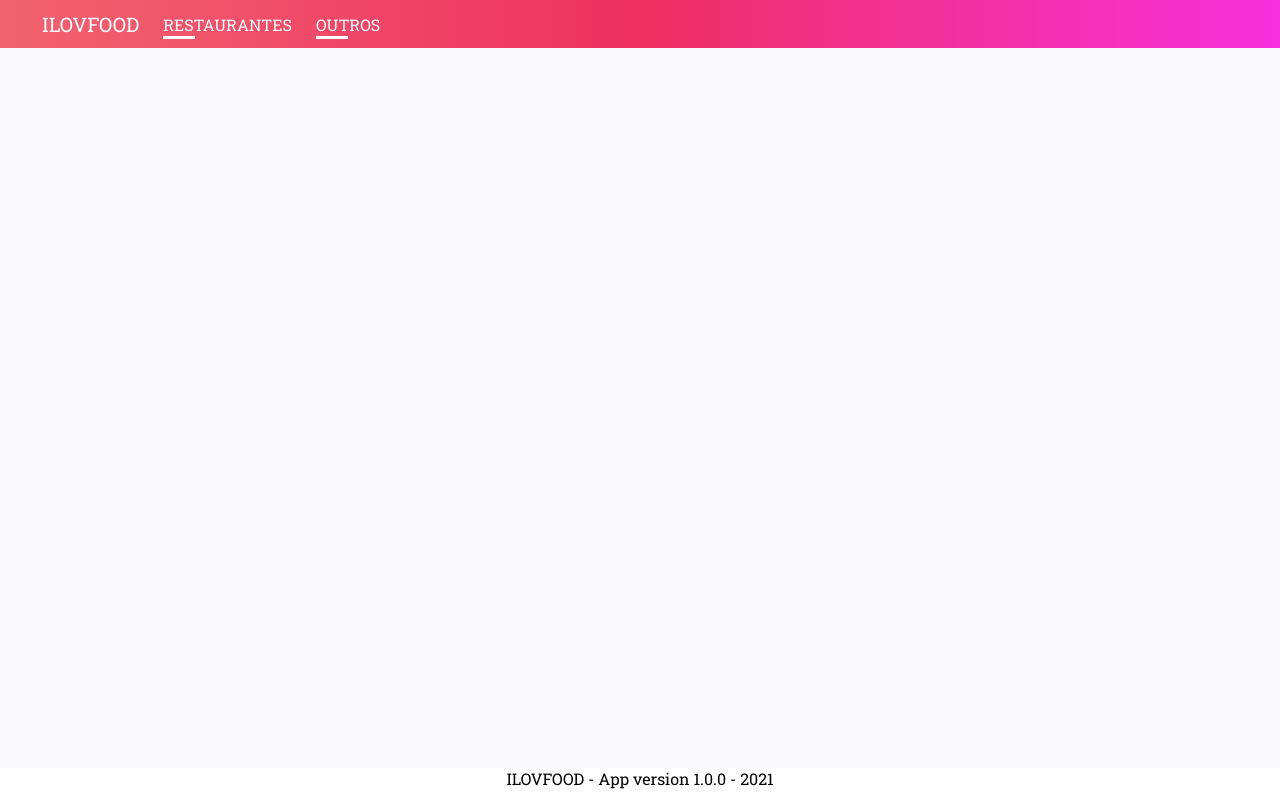
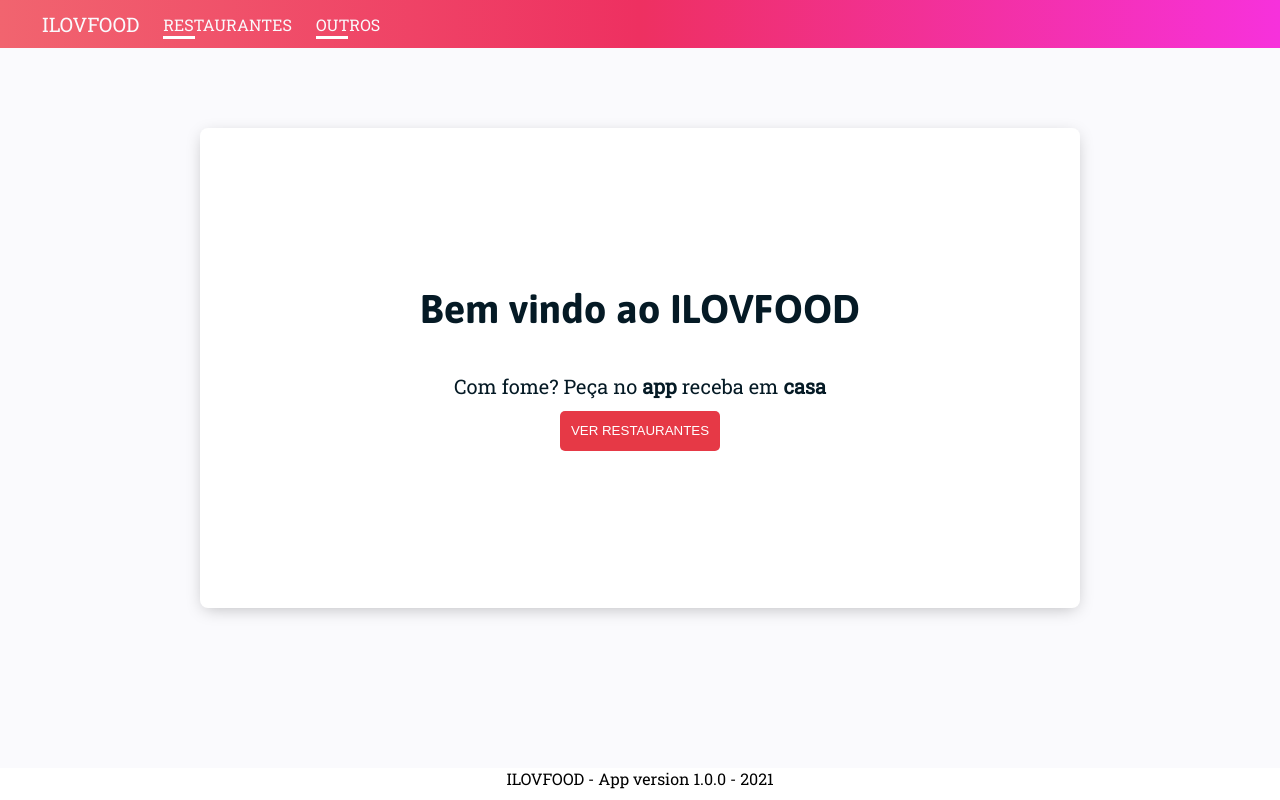
Before and after one commit to psbrunosouza/IloveFood, an Angular app: page / in a window 1280 px wide. Built offline with nearby package versions, Linux system fonts and the light colour scheme.

Commit message:
home page created

```diff
--- a/src/@components/header-template/components/menu/menu.component.scss
+++ b/src/@components/header-template/components/menu/menu.component.scss
@@ -8,6 +8,12 @@ ul.menu {
 
   li + li{
     margin-left: 24px;
+  }
+
+  li {
+    a {
+      color: $text-light-color;
+    }
   }
 
   li.brand{
--- a/src/@theme/theme.scss
+++ b/src/@theme/theme.scss
@@ -1,9 +1,17 @@
+/** imports */
+@import url('https://fonts.googleapis.com/css2?family=Asap:ital,wght@0,400;0,500;0,600;0,700;1,400;1,500;1,600;1,700&display=swap');
+@import url('https://fonts.googleapis.com/css2?family=Roboto+Slab:wght@100;400&display=swap');
+
 /** Main colors */
 $base-rubro-color: #e63946;
 $bg-light-color: #fafafd;
 $text-light-color: #fafafd;
-$text-dark-color: #fafafd;
+$text-dark-color: #051a25;
 
 /** gradients */
 $header-gd-color: linear-gradient(90deg, rgba(241,100,111,1) 0%, rgba(238,48,97,1) 50%, rgba(247,49,220,1) 100%);
 $text-gd-color: linear-gradient(90deg, rgba(255,185,190,1) 0%, rgba(138,117,244,1) 50%, rgba(255,63,229,1) 100%);
+
+/** fonts */
+$header-font: 'Asap', sans-serif;
+$p-font: 'Roboto Slab', serif;
--- a/src/app/app.component.html
+++ b/src/app/app.component.html
@@ -1,3 +1,3 @@
 <tem-header-template></tem-header-template>
-
+<hom-home></hom-home>
 <tem-footer-template></tem-footer-template>
--- a/src/app/app.module.ts
+++ b/src/app/app.module.ts
@@ -2,10 +2,11 @@ import { NgModule } from '@angular/core';
 import { BrowserModule } from '@angular/platform-browser';
 import { ComponentsModule } from '@components/@components.module';
 import { AppComponent } from './app.component';
+import { HomeModule } from './pages/home/home.module';
 
 @NgModule({
   declarations: [AppComponent],
-  imports: [BrowserModule, ComponentsModule],
+  imports: [BrowserModule, ComponentsModule, HomeModule],
   providers: [],
   bootstrap: [AppComponent],
 })
--- /dev/null
+++ b/src/app/pages/home/home.component.html
@@ -0,0 +1,9 @@
+<main>
+  <div>
+    <h1>Bem vindo ao ILOVFOOD</h1>
+    <p>
+      Com fome? Peça no <strong>app</strong> receba em <strong>casa</strong>
+    </p>
+    <button>VER RESTAURANTES</button>
+  </div>
+</main>
--- /dev/null
+++ b/src/app/pages/home/home.component.scss
@@ -0,0 +1,39 @@
+@import '../../../@theme/theme.scss';
+
+main {
+  display: flex;
+  align-items: center;
+  justify-content: center;
+  padding-top: 80px;
+
+  div {
+    width: 880px;
+    height: 480px;
+    background-color: #fff;
+    border-radius: 8px;
+    box-shadow: 0px 4px 17px -4px rgba(0,0,0,0.27);
+    display: flex;
+    flex-direction: column;
+    justify-content: center;
+    align-items: center;
+
+    h1 {
+      margin-bottom: 42px;
+    }
+
+    p{
+      margin-bottom: 12px;
+    }
+
+    button {
+      width: 160px;
+      height: 40px;
+      border-radius: 5px;
+      outline: none;
+      border: none;
+      cursor: pointer;
+      background-color: $base-rubro-color;
+      color: #fff;
+    }
+  }
+}
--- /dev/null
+++ b/src/app/pages/home/home.component.ts
@@ -0,0 +1,15 @@
+import { Component, OnInit } from '@angular/core';
+
+@Component({
+  selector: 'hom-home',
+  templateUrl: './home.component.html',
+  styleUrls: ['./home.component.scss']
+})
+export class HomeComponent implements OnInit {
+
+  constructor() { }
+
+  ngOnInit(): void {
+  }
+
+}
--- a/src/styles.scss
+++ b/src/styles.scss
@@ -1,5 +1,4 @@
 @import '../src/@theme/theme.scss';
-@import url('https://fonts.googleapis.com/css2?family=Roboto+Slab:wght@100;400&display=swap');
 
 *{
   box-sizing: border-box;
@@ -9,9 +8,9 @@
 
 body {
   background-color: $bg-light-color;
-  font-family: 'Roboto Slab', serif;
+  font-family: $p-font;
   font-size: 20px;
-  color: $text-light-color;
+  color: $text-dark-color;
 }
 
 li {
@@ -20,5 +19,9 @@ li {
 
 a {
   text-decoration: none;
-  color: $text-light-color;
+  color: $text-dark-color;
 }
+
+h1, h2, h3, h4, h5, h6{
+  font-family: $header-font;
+}
```
Also changed, not shown: src/app/pages/home/home.module.ts (added, +18 -0 lines), 1 other file (tests, documents, lock files or other folders).
